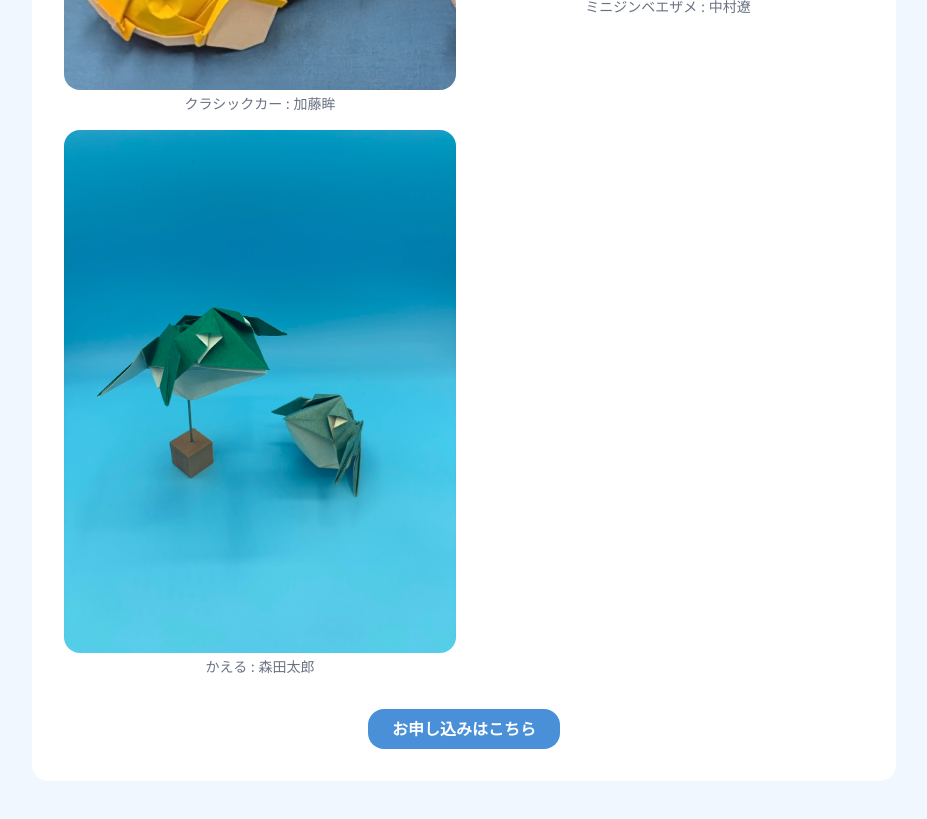
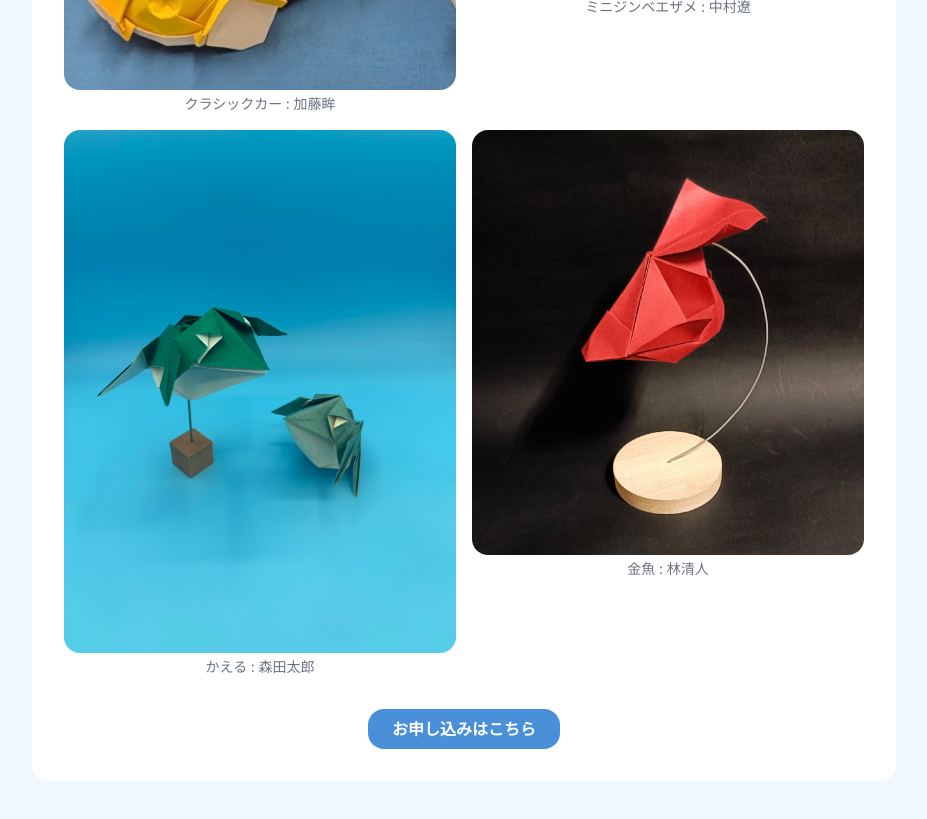
Before and after one commit to nabewaka/ORILINK, a Next.js app: page /next-event in a window 1280 px wide. Shown: the part 1420-2239 px from the top of the page, without its empty margins (176-1103 px from the left). Built offline with nearby package versions, Linux system fonts and the light colour scheme; a web font is replaced by a local one.

Commit message:
講習作品を追加

```diff
--- a/app/next-event/page.tsx
+++ b/app/next-event/page.tsx
@@ -69,6 +69,7 @@ export default function NextEventPage() {
                     { src: "/images/No2_event/workshop/クラシックカー_加藤眸.jpg", alt: "クラシックカー_加藤眸" , caption: "クラシックカー : 加藤眸" },
                     { src: "/images/No2_event/workshop/ミニジンベエザメ_中村遼.jpg", alt: "ミニジンベエザメ_中村遼" , caption: "ミニジンベエザメ : 中村遼" },
                     { src: "/images/No2_event/workshop/かえる_森田太郎.jpg", alt: "かえる_森田太郎" , caption: "かえる : 森田太郎" },
+                    { src: "/images/No2_event/workshop/金魚_林清人.jpg", alt: "金魚_林清人" , caption: "金魚 : 林清人" },
                 ]}
             />
 
```
Also changed, not shown: public/images/No2_event/workshop/金魚_林清人.jpg (added).
